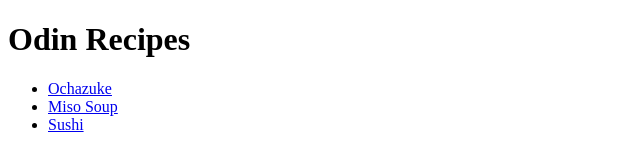
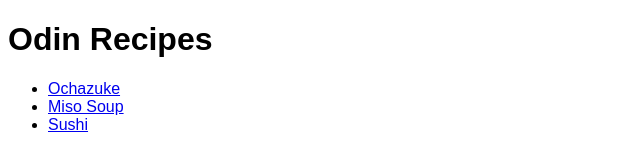
Before and after one commit to kavimathur-dev/odin-recipes, a plain HTML site: page index.html in a window 1280 px wide. Shown: the whole page, without its empty margins (0-640 px from the left). Drawn offline with Linux system fonts and the light colour scheme.

Commit message:
Changed site wide text to arial

```diff
--- a/index.html
+++ b/index.html
@@ -2,6 +2,7 @@
 <html lang="en">
     <head>
         <meta charset="utf-8">
+        <link rel="stylesheet" href="styles.css">
         <title>Foundations Recipes</title>
     </head>
 
--- /dev/null
+++ b/styles.css
@@ -0,0 +1,4 @@
+* {
+    box-sizing: border-box;
+    font-family: Arial, Verdana, Tahoma;
+}
```
